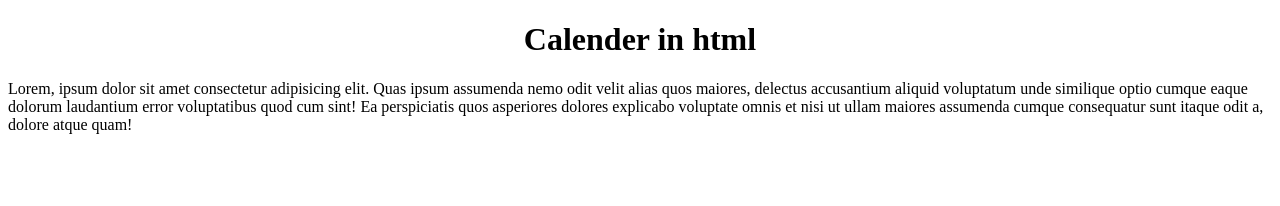
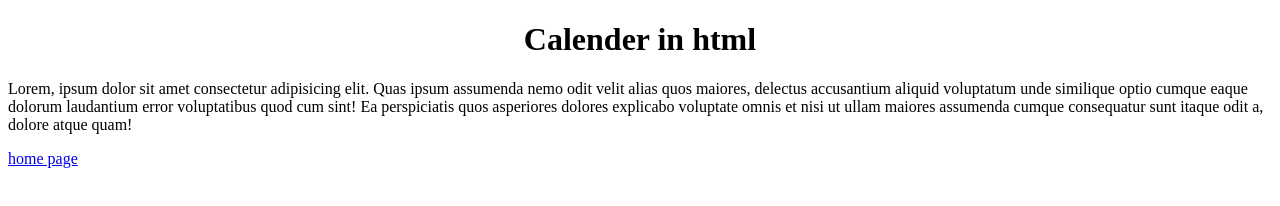
Before and after one commit to wishkhan/demo, a plain HTML site: page index.html in a window 1280 px wide. Drawn offline with Linux system fonts and the light colour scheme.

Commit message:
Update index.html

```diff
--- a/index.html
+++ b/index.html
@@ -10,3 +10,5 @@
 </body>
 <p>Lorem, ipsum dolor sit amet consectetur adipisicing elit. Quas ipsum assumenda nemo odit velit alias quos maiores, delectus accusantium aliquid voluptatum unde similique optio cumque eaque dolorum laudantium error voluptatibus quod cum sint! Ea perspiciatis quos asperiores dolores explicabo voluptate omnis et nisi ut ullam maiores assumenda cumque consequatur sunt itaque odit a, dolore atque quam!</p>
 </html>
+
+<a href="Caalender.html">home page</a>
```
